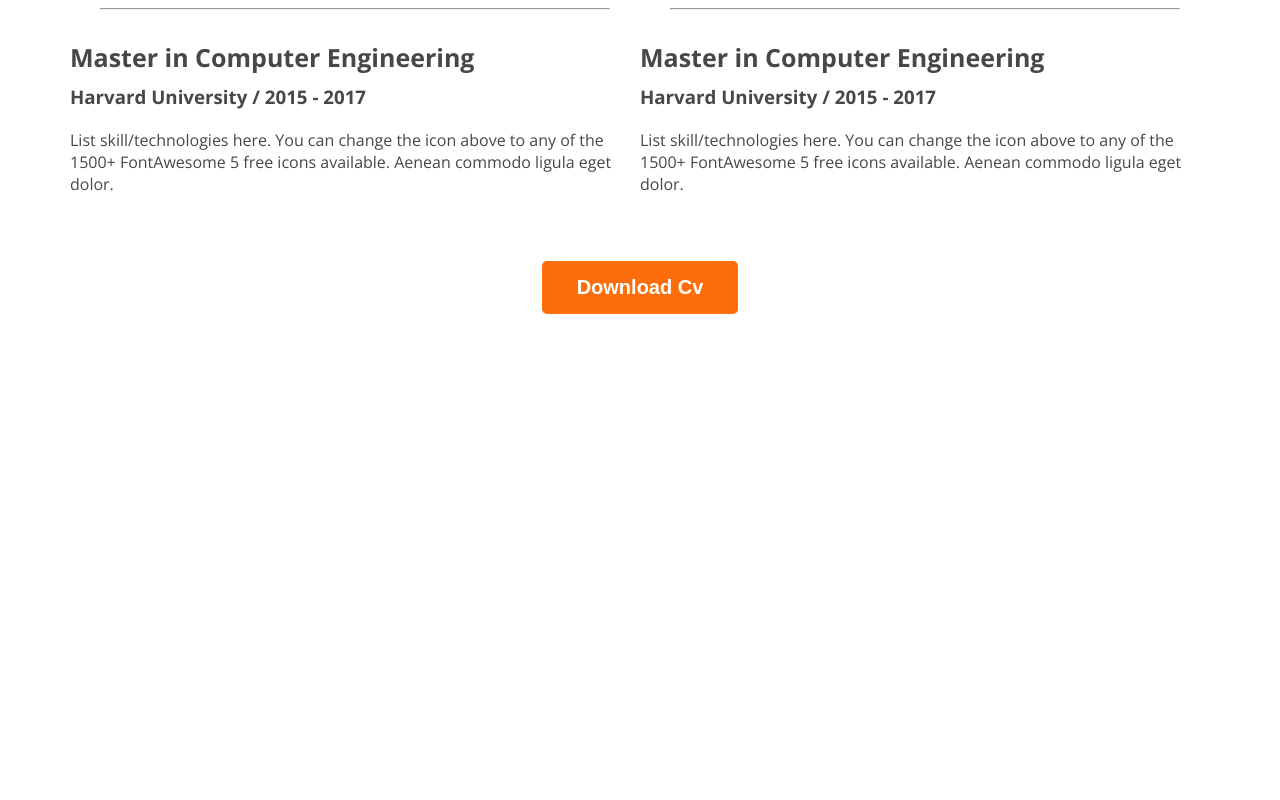
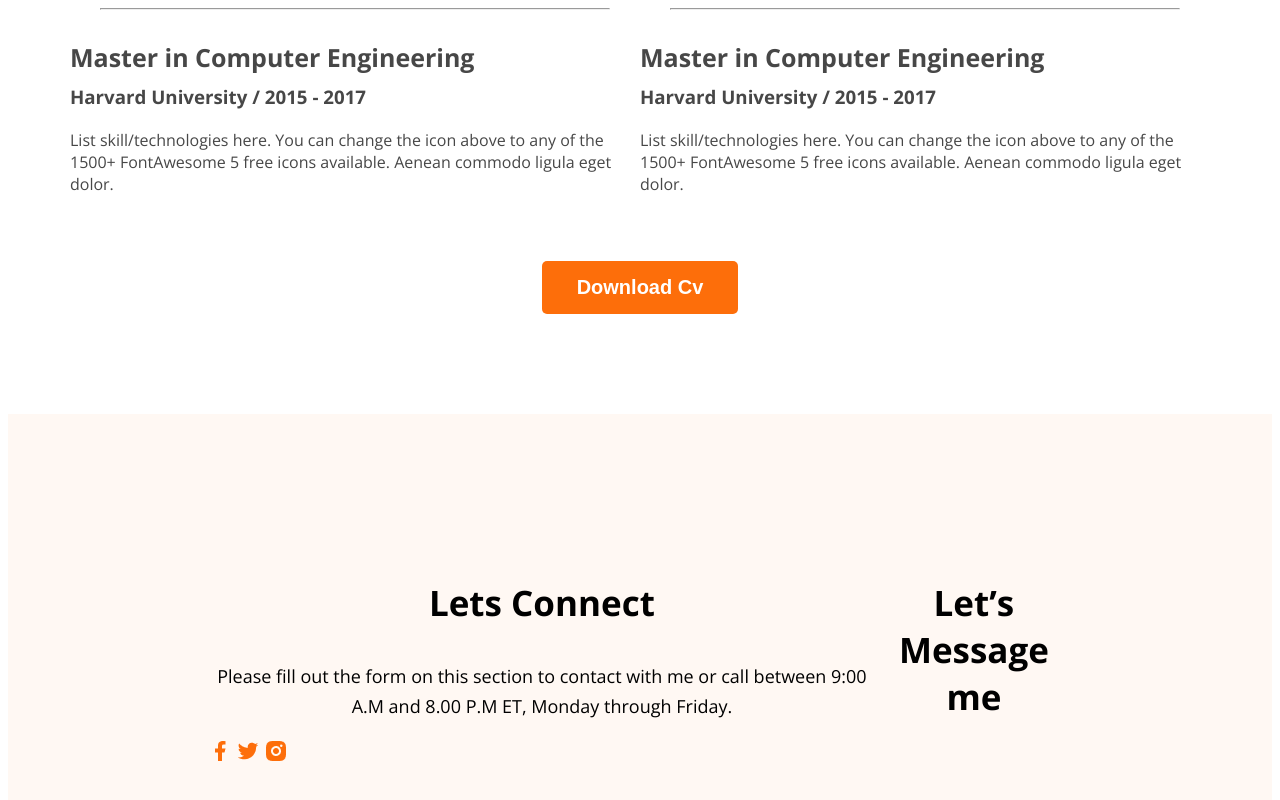
Before and after one commit to 0444Sajib/web-developer-portfolio, a plain HTML site: page index.html in a window 1280 px wide. Shown: the part 3081-3881 px from the top of the page. Before the commit the page ends 3403 px from the top, so only its background shows below. Drawn offline with nearby package versions, Linux system fonts and the light colour scheme.

Commit message:
Basic Footer

```diff
--- a/index.html
+++ b/index.html
@@ -191,6 +191,20 @@
 
     </main>
     <footer>
+        <div class="footer-column">
+            <h3 class="section-title">Lets Connect</h3>
+            <p class="section-description">Please fill out the form on this section to contact with me or call between 9:00 A.M and 8.00 P.M ET, Monday through Friday.</p>
+            <div class="social-links">
+                <a href=""><img src="images/icons/facebook.png" alt="" srcset=""></a>
+                <a href=""><img src="images/icons/twitter.png" alt="" srcset=""></a>
+                <a href=""><img src="images/icons/insta.png" alt="" srcset=""></a>
+            </div>
+        </div>
+        <div class="footer-column">
+            <h3 class="section-title">Let’s Message me</h3>
+            <p class="section-description"></p>
+
+        </div>
 
     </footer>
 
--- a/styles/portfolio.css
+++ b/styles/portfolio.css
@@ -219,3 +219,11 @@
     text-align: center;
     margin-top: 50px;
 }
+/* Footer Styles */
+footer{
+    display: flex;
+    background-color: #FFF8F3;
+    margin-top: 100px;
+    padding: 130px 200px;
+
+}
```
